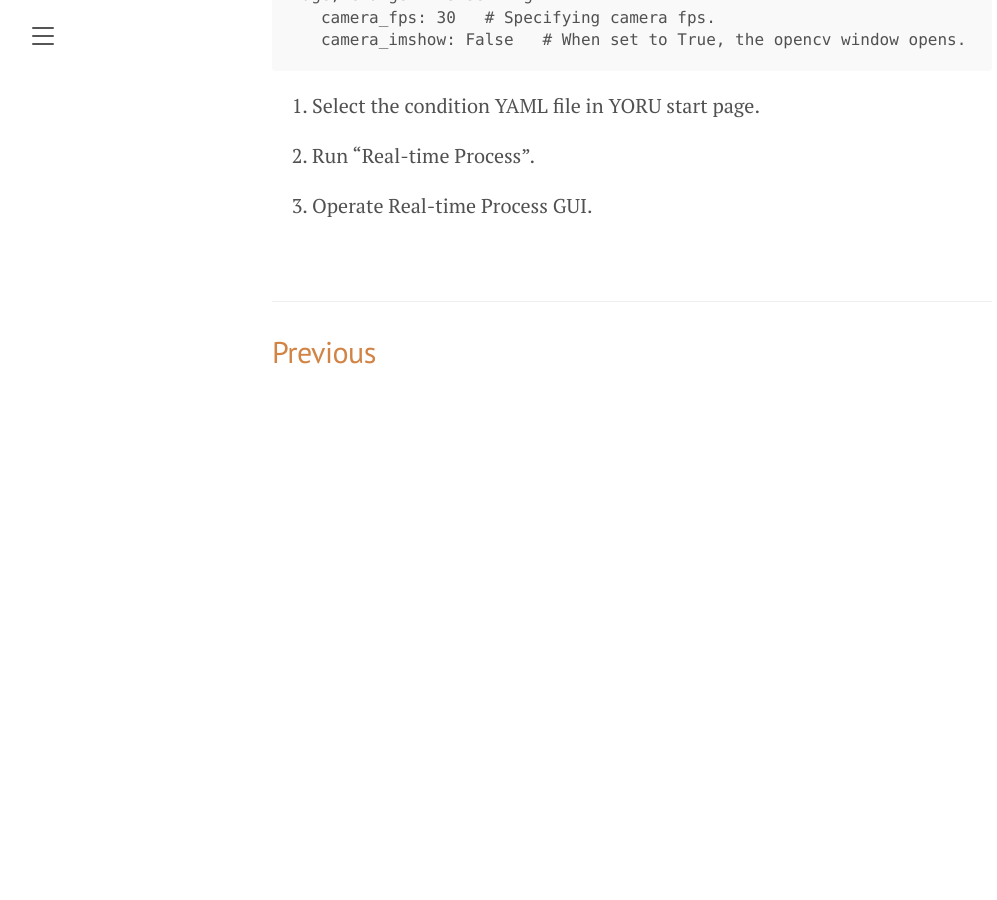
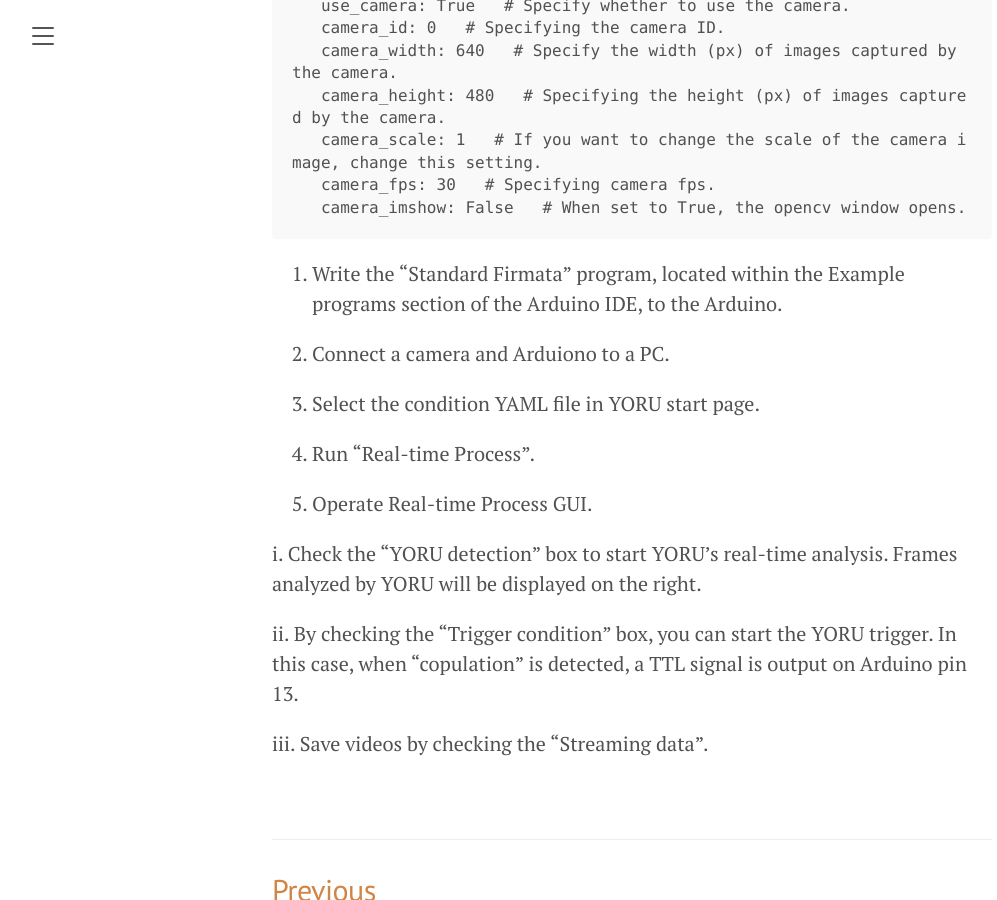
Before and after one commit to Kamikouchi-lab/YORU_doc, a Jekyll site: the page built from _tutorial/05_closed_loop_tutorial.md, in a window 1280 px wide and 900 px high, scrolled down 1150 px. Shown: the whole window, without its empty margins (8-1005 px from the left). Built offline with Jekyll 4.4.1, drawn with Linux system fonts in a browser that asks for light colours; before the commit the page ends 1601 px from its top, so only the background shows below that; some of the changed text lies outside the part shown.

Commit message:
update closed_loop tutorial

````diff
--- a/_tutorial/05_closed_loop_tutorial.md
+++ b/_tutorial/05_closed_loop_tutorial.md
@@ -3,6 +3,10 @@
 order: 5
 title: Step5. Closed-loop experiments
 ---
+
+## Condition
+Using the Drosophila mating model created earlier, I will explain an experimental setup that operates an LED in response to Drosophila mating. The LED is controlled by the Arduino's TTL (Transistor-Transistor Logic) signal.
+
 
 1. Edit a condition YAML file.
 
@@ -39,11 +43,23 @@
    camera_imshow: False   # When set to True, the opencv window opens.
    ```
 
-2. Select the condition YAML file in YORU start page.
+2. Write the "Standard Firmata" program, located within the Example programs section of the Arduino IDE, to the Arduino.
 
-3. Run "Real-time Process".
+3. Connect a camera and Arduiono to a PC.
+
+4. Select the condition YAML file in YORU start page.
+
+5. Run "Real-time Process".
 
 4. Operate Real-time Process GUI.
+
+  i. Check the "YORU detection" box to start YORU's real-time analysis. Frames analyzed by YORU will be displayed on the right.
+
+  ii. By checking the "Trigger condition" box, you can start the YORU trigger. In this case, when "copulation" is detected, a TTL signal is output on Arduino pin 13.
+
+  iii. Save videos by checking the "Streaming data".
+
+
 
 
 <br>
````
Also changed, not shown: 1 other file.
